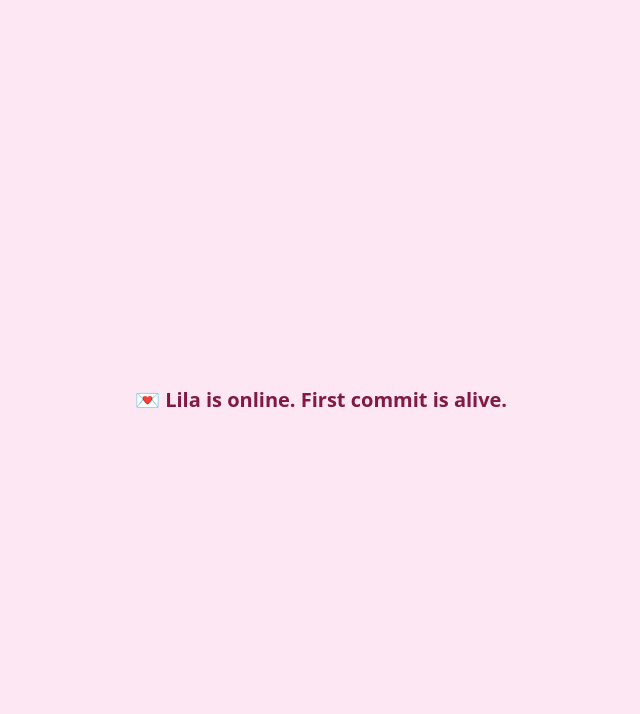
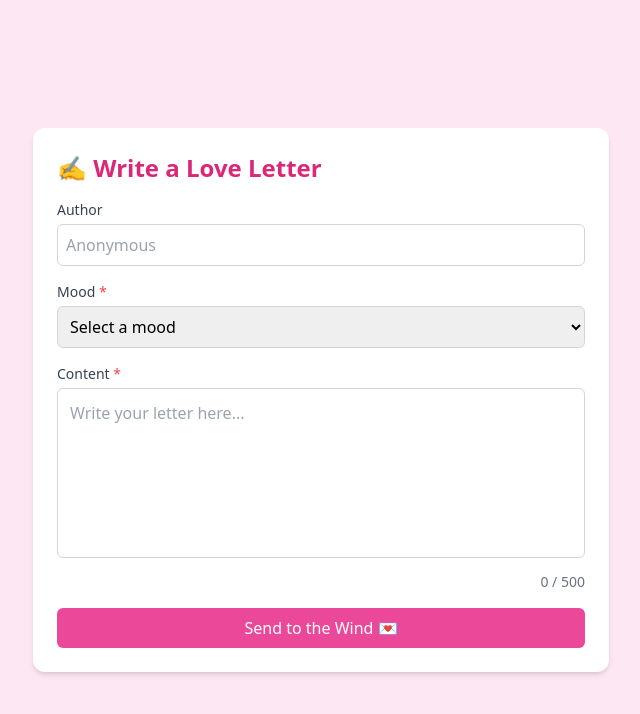
Before and after one commit to SharjeelAhmed2/Letters-API, a React (Vite) app in the folder frontend/: page /post in a window 1280 px wide. Shown: the top 714 px of the page, without its empty margins (319-959 px from the left). Built offline with nearby package versions, Linux system fonts and the light colour scheme.

Commit message:
Posting Letters through UI ✈

```diff
--- a/frontend/package.json
+++ b/frontend/package.json
@@ -11,7 +11,8 @@
   },
   "dependencies": {
     "react": "^19.1.1",
-    "react-dom": "^19.1.1"
+    "react-dom": "^19.1.1",
+    "react-router-dom": "^7.9.1"
   },
   "devDependencies": {
     "@eslint/js": "^9.33.0",
--- a/frontend/src/App.jsx
+++ b/frontend/src/App.jsx
@@ -1,8 +1,16 @@
+import { BrowserRouter as Router, Routes, Route, Navigate } from 'react-router-dom';
+import PostLetter from '../src/pages/PostLetter'
+import Home from './pages/Home';
+
+
 function App() {
   return (
-    <div className="min-h-screen flex items-center justify-center bg-pink-100 text-pink-900 text-xl font-semibold">
-      💌 Lila is online. First commit is alive.
-    </div>
+    <Router>
+      <Routes>
+        <Route path="/" element={<Home/>} />
+        <Route path="/post" element={<PostLetter />} />
+      </Routes>
+    </Router>
   );
 }
 
--- /dev/null
+++ b/frontend/src/pages/Home.jsx
@@ -0,0 +1,9 @@
+function Home() {
+  return (
+    <div className="min-h-screen flex items-center justify-center bg-pink-100 text-pink-900 text-xl font-semibold">
+      💌 Lila is online. First commit is alive.
+    </div>
+  );
+}
+
+export default Home;
--- /dev/null
+++ b/frontend/src/pages/PostLetter.jsx
@@ -0,0 +1,103 @@
+import { useState } from 'react';
+
+export default function SubmitLetter() {
+  const [author, setAuthor] = useState('');
+  const [mood, setMood] = useState('');
+  const [content, setContent] = useState('');
+
+  const maxChars = 500;
+
+  const handleSubmit = async (e) => {
+    e.preventDefault();
+    if (!mood || !content.trim()) {
+      alert('Mood and Content are required.');
+      return;
+    }
+
+    const payload = {
+      author: author.trim() || 'Anonymous',
+      mood,
+      content: content.trim(),
+    };
+
+    try {
+      const res = await fetch('http://localhost:8081/api/letters', {
+        method: 'POST',
+        headers: { 'Content-Type': 'application/json' },
+        body: JSON.stringify(payload),
+      });
+
+      if (res.ok) {
+        alert('Letter sent successfully 💌');
+        setAuthor('');
+        setMood('');
+        setContent('');
+      } else {
+        alert('Something went wrong 😞');
+      }
+    } catch (error) {
+      console.error('Error:', error);
+      alert('Network error 😵');
+    }
+  };
+
+  return (
+    <div className="min-h-screen bg-pink-100 flex items-center justify-center px-4">
+      <form
+        onSubmit={handleSubmit}
+        className="bg-white shadow-md rounded-xl p-6 w-full max-w-xl"
+      >
+        <h2 className="text-2xl font-semibold text-pink-600 mb-4">
+          ✍️ Write a Love Letter
+        </h2>
+
+        <label className="block text-sm font-medium text-gray-700 mb-1">Author</label>
+        <input
+          type="text"
+          value={author}
+          onChange={(e) => setAuthor(e.target.value)}
+          placeholder="Anonymous"
+          className="w-full p-2 border border-gray-300 rounded-md mb-4"
+        />
+
+        <label className="block text-sm font-medium text-gray-700 mb-1">Mood <span className="text-red-500">*</span></label>
+        <select
+          value={mood}
+          onChange={(e) => setMood(e.target.value)}
+          required
+          className="w-full p-2 border border-gray-300 rounded-md mb-4"
+        >
+          <option value="" disabled>Select a mood</option>
+          <option value="flirty">💋 Flirty</option>
+          <option value="comforting">☁️ Comforting</option>
+          <option value="wholesome">🌼 Wholesome</option>
+          <option value="playful">😏 Playful</option>
+          <option value="tired">😓 Tired</option>
+          <option value="exhausted">😞 Exhausted</option>
+          <option value="emotional">🥺 Emotional</option>
+          <option value="mixed">😔 Mixed</option>
+        </select>
+        <label className="block text-sm font-medium text-gray-700 mb-1">
+          Content <span className="text-red-500">*</span>
+        </label>
+        <textarea
+          value={content}
+          onChange={(e) => setContent(e.target.value)}
+          maxLength={maxChars}
+          rows={6}
+          placeholder="Write your letter here..."
+          className="w-full p-3 border border-gray-300 rounded-md mb-2 resize-none"
+          required
+        ></textarea>
+        <div className="text-sm text-gray-500 text-right mb-4">{content.length} / {maxChars}</div>
+
+        <button
+          type="submit"
+          className="w-full bg-pink-500 hover:bg-pink-600 text-white font-medium py-2 px-4 rounded-md transition"
+        >
+          Send to the Wind 💌
+        </button>
+      </form>
+    </div>
+  );
+}
```
Also changed, not shown: 2 other files (tests, documents, lock files or other folders).
